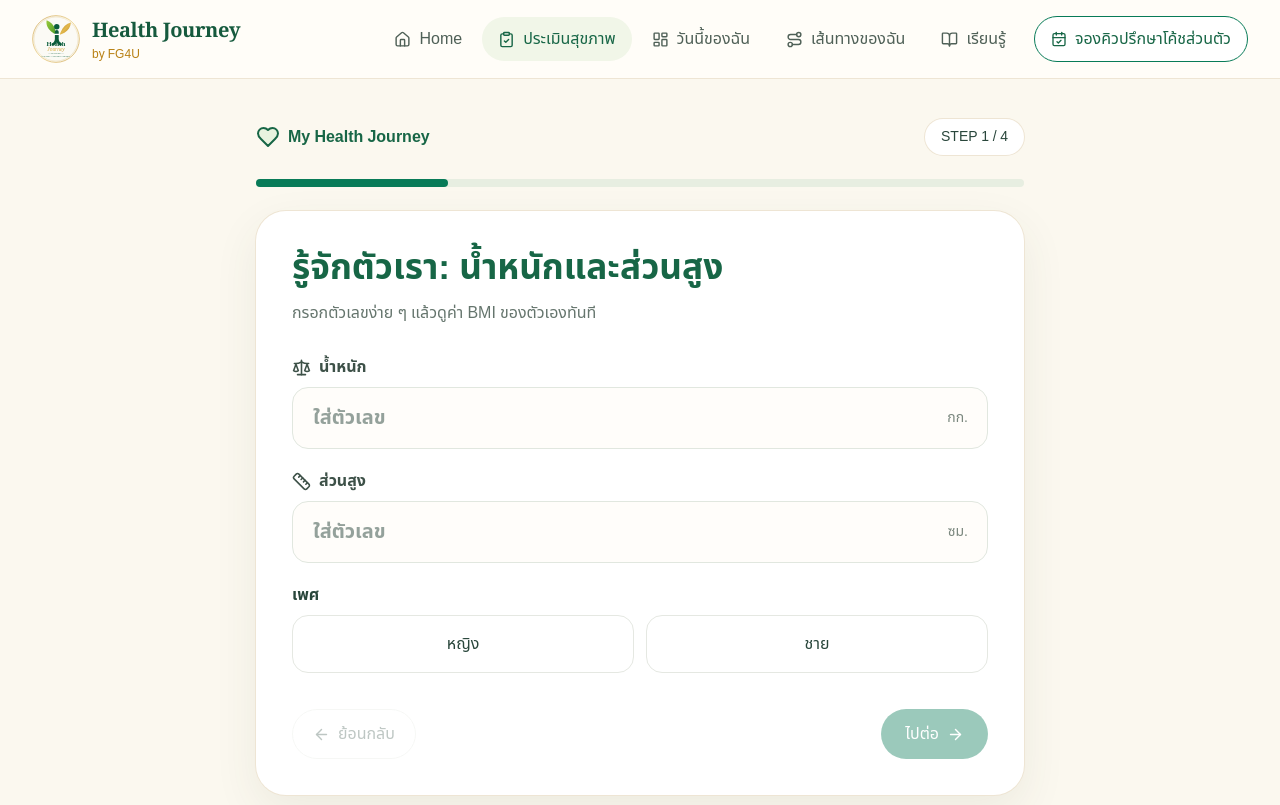
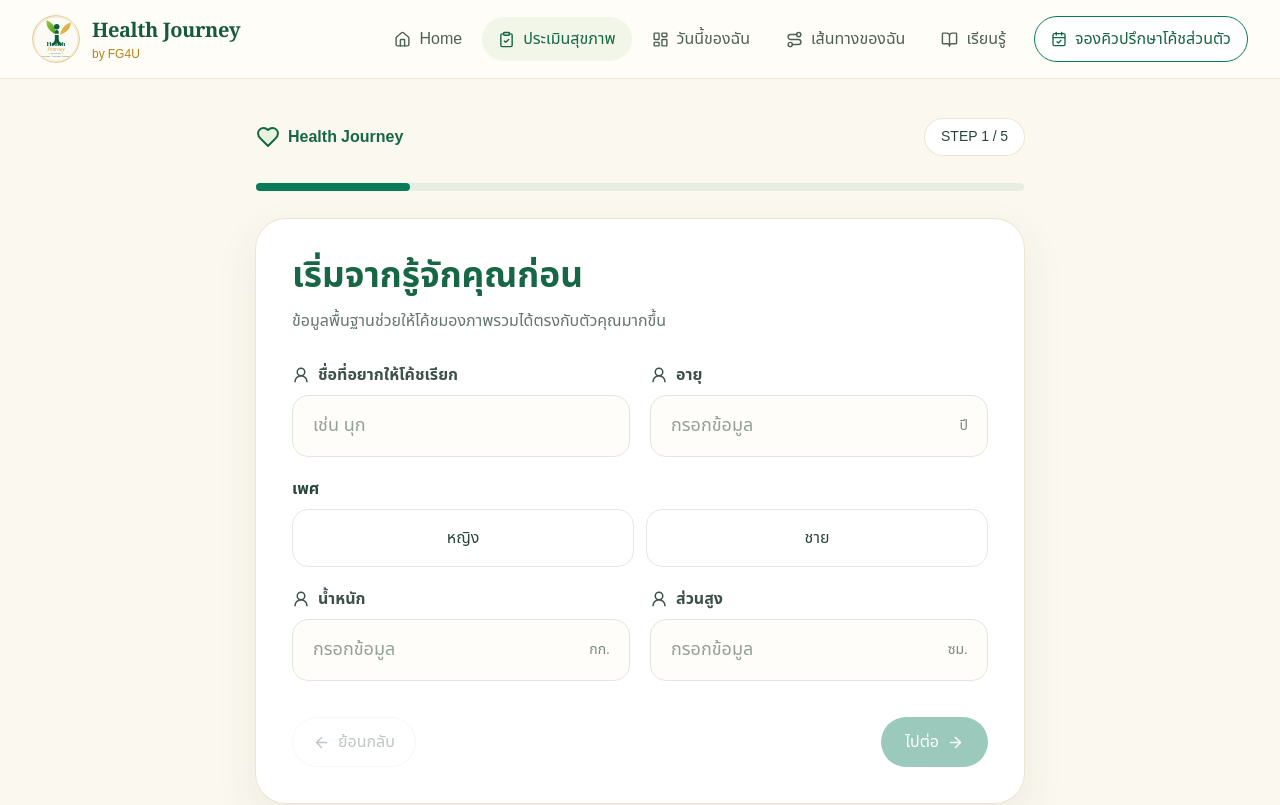
Before and after one commit to healthjourneyth/health-journey, a Next.js app: page /assessment in a window 1280 px wide. Shown: the top 805 px of the page. Built offline with nearby package versions, Linux system fonts and the light colour scheme; a web font is replaced by a local one.

Commit message:
feat: build health coach assessment flow

```diff
--- a/app/assessment/page.tsx
+++ b/app/assessment/page.tsx
@@ -1,59 +1,31 @@
 'use client';
 import { useState } from 'react';
 import { useRouter } from 'next/navigation';
-import { ArrowLeft, ArrowRight, Check, Heart, Sparkles, Ruler, Scale, Activity, Droplets } from 'lucide-react';
+import { ArrowLeft, ArrowRight, Check, Heart, ShieldCheck, Upload, UserRound, Target, Pill, FileHeart } from 'lucide-react';
 
-const steps = [
-  { title:'รู้จักตัวเรา: น้ำหนักและส่วนสูง', subtitle:'กรอกตัวเลขง่าย ๆ แล้วดูค่า BMI ของตัวเองทันที', kind:'body' },
-  { title:'มาดูสัดส่วนกันต่อ', subtitle:'ใช้รอบเอวและรอบสะโพกเป็นนิ้ว เพื่อดูค่า WHR ของคุณ', kind:'whr' },
-  { title:'ลองดูตัวเลขจากผลเลือด', subtitle:'ถ้ามีค่า Triglycerides และ HDL อยู่ในผลเลือด นำมากรอกได้เลย', kind:'metabolic' },
-  { title:'วันนี้คุณอยากดูแลเรื่องไหนก่อน?', subtitle:'ไม่มีคำตอบถูกผิด เลือกสิ่งที่ใกล้ตัวที่สุดค่ะ', kind:'life' }
+type Data = { name:string; age:string; sex:string; weight:string; height:string; goal:string; condition:string; medication:string; medicationDuration:string; line:string; phone:string; note:string; fileName:string };
+type Step = { title:string; subtitle:string; kind:'basic'|'goal'|'health'|'meds'|'contact' };
+const steps:Step[] = [
+ {title:'เริ่มจากรู้จักคุณก่อน',subtitle:'ข้อมูลพื้นฐานช่วยให้โค้ชมองภาพรวมได้ตรงกับตัวคุณมากขึ้น',kind:'basic'},
+ {title:'วันนี้คุณอยากดูแลเรื่องไหนที่สุด?',subtitle:'เลือกสิ่งที่อยากเริ่มก่อน ได้มากกว่า 1 ข้อค่ะ',kind:'goal'},
+ {title:'เล่าเรื่องสุขภาพของคุณให้โค้ชฟัง',subtitle:'ตอบเท่าที่สะดวก ข้อมูลที่มีจะช่วยให้คุยกันได้ตรงจุดขึ้น',kind:'health'},
+ {title:'ถ้ามียาประจำ อยากให้โค้ชรู้ด้วย',subtitle:'เพื่อใช้ประกอบการพูดคุยและดูแลอย่างเหมาะสม โดยไม่ปรับยาแทนแพทย์',kind:'meds'},
+ {title:'ส่งข้อมูลให้โค้ชติดต่อกลับ',subtitle:'ถ้ามีผลตรวจสุขภาพล่าสุด สามารถแนบมาให้ช่วยดูเบื้องต้นได้',kind:'contact'}
 ];
-const choices = ['ลดรอบเอว/น้ำหนัก','มีแรงและสดชื่นขึ้น','นอนให้ดีขึ้น','สร้างสุขภาพระยะยาว'];
-
-function bmiInfo(v:number){
-  if(!v) return null;
-  if(v<18.5) return {label:'น้ำหนักน้อยเกินไป',risk:'อาจมีความเสี่ยงต่อภาวะขาดสารอาหาร',tone:'yellow'};
-  if(v<23) return {label:'ปกติ',risk:'สุขภาพโดยทั่วไปอยู่ในช่วงที่ดี',tone:'green'};
-  if(v<25) return {label:'น้ำหนักเกิน',risk:'เริ่มมีความเสี่ยงต่อโรคเรื้อรังเพิ่มขึ้น',tone:'orange'};
-  if(v<30) return {label:'อ้วนระดับ 1',risk:'ควรเริ่มดูแลพฤติกรรมสุขภาพอย่างสม่ำเสมอ',tone:'orange'};
-  if(v<35) return {label:'อ้วนระดับ 2',risk:'มีความเสี่ยงต่อโรคเรื้อรังสูงขึ้น',tone:'red'};
-  return {label:'อ้วนระดับ 3',risk:'ความเสี่ยงต่อโรคเรื้อรังสูง ควรปรึกษาผู้เชี่ยวชาญ',tone:'red'};
-}
-function whrInfo(v:number,sex:string){
-  if(!v || !sex) return null;
-  const high = sex==='ชาย' ? .90 : .80;
-  const high2 = sex==='ชาย' ? 1 : .90;
-  if(v<high) return {label:'อยู่ในช่วงปกติ',risk:'สัดส่วนเอวต่อสะโพกอยู่ในช่วงที่ดี'};
-  if(v<high2) return {label:'เริ่มมีความเสี่ยง',risk:'ลองติดตามรอบเอวและพฤติกรรมสุขภาพต่อเนื่อง'};
-  return {label:'ความเสี่ยงสูง',risk:'ควรใส่ใจสุขภาพเมตาบอลิกและพิจารณาปรึกษาผู้เชี่ยวชาญ'};
-}
-function metabolicInfo(v:number){
-  if(!v) return null;
-  if(v<1.5) return {label:'ต่ำกว่า 1.5 • อยู่ในช่วงที่ดี',risk:'ตัวชี้วัดนี้ยังไม่เห็นสัญญาณความเสี่ยงสูง'};
-  if(v<3) return {label:'1.5–<3 • มีความเสี่ยงเพิ่มขึ้น',risk:'ควรดูแลอาหาร การเคลื่อนไหว การนอน และติดตามผลเลือด'};
-  return {label:'≥3 • ความเสี่ยงสูงขึ้น',risk:'ควรปรับพฤติกรรมและปรึกษาผู้เชี่ยวชาญ/ตรวจเพิ่มเติม ไม่ใช้ค่านี้วินิจฉัยโรคเพียงอย่างเดียว'};
-}
+const goals=['ลดน้ำหนัก / ลดรอบเอว','หิวบ่อย / กินจุกจิก','อยากมีพลังงานมากขึ้น','ดูแลน้ำตาลหรือไขมัน','นอนและพักผ่อนให้ดีขึ้น','ดูแลสุขภาพระยะยาว'];
 
 export default function Assessment(){
- const router=useRouter(); const [step,setStep]=useState(0); const [data,setData]=useState<any>({}); const s=steps[step];
- const set=(k:string,v:string)=>setData((d:any)=>({...d,[k]:v}));
- const bmi=data.weight&&data.height ? Number(data.weight)/(Number(data.height)/100)**2 : 0;
- const whr=data.waist&&data.hip ? Number(data.waist)/Number(data.hip) : 0;
- const metabolic=data.tg&&data.hdl ? Number(data.tg)/Number(data.hdl) : 0;
- const done = s.kind==='body' ? !!(data.weight&&data.height&&data.sex) : s.kind==='whr' ? !!(data.waist&&data.hip) : s.kind==='metabolic' ? !!(data.tg&&data.hdl) : !!data.goal;
- const finish=()=>{
-   const record={date:new Date().toISOString(),weight:Number(data.weight),height:Number(data.height),sex:data.sex,waist:Number(data.waist),hip:Number(data.hip),bmi:Number(bmi.toFixed(1)),bmiInfo:bmiInfo(bmi),whr:Number(whr.toFixed(2)),whrInfo:whrInfo(whr,data.sex),tg:Number(data.tg),hdl:Number(data.hdl),metabolic:Number(metabolic.toFixed(2)),metabolicInfo:metabolicInfo(metabolic),goal:data.goal};
-   localStorage.setItem('hj_assessment',JSON.stringify(record));
-   const old=JSON.parse(localStorage.getItem('hj_health_stats')||'[]'); localStorage.setItem('hj_health_stats',JSON.stringify([record,...old].slice(0,30)));
-   router.push('/result');
- };
- return <main className="min-h-screen bg-[#fbf8ef] px-4 py-7 text-[#29463b] md:px-7 md:py-10"><div className="mx-auto max-w-3xl"><div className="mb-6 flex items-center justify-between"><div className="flex items-center gap-2 font-semibold text-[#176646]"><Heart className="fill-[#e8f3df]"/> My Health Journey</div><span className="rounded-full bg-white px-4 py-2 text-sm ring-1 ring-[#eee5d4]">STEP {step+1} / 4</span></div><div className="mb-6 h-2 rounded-full bg-[#e7eee1]"><div className="h-2 rounded-full bg-[#087b58] transition-all" style={{width:`${((step+1)/4)*100}%`}}/></div><section className="rounded-[30px] bg-white p-6 shadow-[0_16px_45px_rgba(64,78,55,.08)] ring-1 ring-[#eee5d4] md:p-9"><h1 className="text-[1.75rem] font-semibold leading-tight text-[#176646] md:text-[2.2rem]">{s.title}</h1><p className="mt-2 text-[16px] leading-7 text-[#65756d]">{s.subtitle}</p>
- {s.kind==='body'&&<div className="mt-7 space-y-5"><Field label="น้ำหนัก" unit="กก." value={data.weight} onChange={v=>set('weight',v)} icon={<Scale size={19}/>}/><Field label="ส่วนสูง" unit="ซม." value={data.height} onChange={v=>set('height',v)} icon={<Ruler size={19}/>}/><div><label className="mb-2 block font-semibold">เพศ</label><div className="grid grid-cols-2 gap-3">{['หญิง','ชาย'].map(x=><button key={x} onClick={()=>set('sex',x)} className={`rounded-2xl border p-4 font-semibold ${data.sex===x?'border-[#087b58] bg-[#eef8f1] text-[#087b58]':'border-[#e5e8e2]'}`}>{data.sex===x&&<Check className="mx-auto mb-1" size={17}/>} {x}</button>)}</div></div>{bmi>0&&<MetricPreview title="BMI ของคุณ" value={bmi.toFixed(1)} info={bmiInfo(bmi)}/>}</div>}
- {s.kind==='whr'&&<div className="mt-7 space-y-5"><Field label="รอบเอว" unit="นิ้ว" value={data.waist} onChange={v=>set('waist',v)} icon={<Ruler size={19}/>}/><Field label="รอบสะโพก" unit="นิ้ว" value={data.hip} onChange={v=>set('hip',v)} icon={<Ruler size={19}/>}/><p className="text-sm leading-6 text-[#6b7b72]">วัดรอบเอวบริเวณที่กำหนดของคุณอย่างสบาย ๆ และวัดรอบสะโพกตรงส่วนที่กว้างที่สุด</p>{whr>0&&<MetricPreview title="WHR ของคุณ" value={whr.toFixed(2)} info={whrInfo(whr,data.sex)}/>}</div>}
- {s.kind==='metabolic'&&<div className="mt-7 space-y-5"><Field label="Triglycerides (TG)" unit="mg/dL" value={data.tg} onChange={v=>set('tg',v)} icon={<Activity size={19}/>}/><Field label="HDL" unit="mg/dL" value={data.hdl} onChange={v=>set('hdl',v)} icon={<Droplets size={19}/>}/>{metabolic>0&&<MetricPreview title="TG ÷ HDL ของคุณ" value={metabolic.toFixed(2)} info={metabolicInfo(metabolic)}/>}<div className="rounded-2xl bg-[#fff9ed] p-4 text-sm leading-6 text-[#786848]">ค่านี้เป็นตัวชี้วัดความเสี่ยงเบื้องต้น ไม่ใช่การวินิจฉัยภาวะดื้ออินซูลิน หากมีผลเลือดผิดปกติหรือมีโรคประจำตัว ควรปรึกษาแพทย์หรือผู้เชี่ยวชาญค่ะ</div></div>}
- {s.kind==='life'&&<div className="mt-7 grid gap-3">{choices.map(c=><button key={c} onClick={()=>set('goal',c)} className={`rounded-2xl border p-5 text-left text-[17px] font-semibold ${data.goal===c?'border-[#087b58] bg-[#eef8f1] text-[#087b58]':'border-[#e5e8e2] hover:bg-[#f7faf4]'}`}>{data.goal===c&&<Check className="mb-1" size={18}/>} {c}</button>)}</div>}
- <div className="mt-9 flex justify-between gap-3"><button disabled={step===0} onClick={()=>setStep(step-1)} className="inline-flex items-center gap-2 rounded-full border border-[#e2e6df] px-5 py-3 font-semibold disabled:opacity-30"><ArrowLeft size={17}/>ย้อนกลับ</button>{step<3?<button disabled={!done} onClick={()=>setStep(step+1)} className="inline-flex items-center gap-2 rounded-full bg-[#087b58] px-6 py-3 font-semibold text-white disabled:opacity-40">ไปต่อ <ArrowRight size={17}/></button>:<button disabled={!done} onClick={finish} className="inline-flex items-center gap-2 rounded-full bg-[#087b58] px-6 py-3 font-semibold text-white disabled:opacity-40"><Sparkles size={17}/>ดูผลของฉัน <ArrowRight size={17}/></button>}</div></section></div></main>
+ const router=useRouter(); const [step,setStep]=useState(0); const [data,setData]=useState<Data>({name:'',age:'',sex:'',weight:'',height:'',goal:'',condition:'',medication:'',medicationDuration:'',line:'',phone:'',note:'',fileName:''});
+ const s=steps[step]; const set=(k:keyof Data,v:string)=>setData(d=>({...d,[k]:v}));
+ const bmi=data.weight&&data.height?Number(data.weight)/(Number(data.height)/100)**2:0;
+ const done=s.kind==='basic'?!!(data.name&&data.age&&data.sex&&data.weight&&data.height):s.kind==='goal'?!!data.goal:s.kind==='health'?!!data.condition:s.kind==='meds'?true:!!(data.line||data.phone);
+ const finish=()=>{const record={...data,date:new Date().toISOString(),bmi:Number(bmi.toFixed(1))};localStorage.setItem('hj_health_profile',JSON.stringify(record));router.push('/result');};
+ return <main className="min-h-screen bg-[#fbf8ef] px-4 py-7 text-[#29463b] md:px-7 md:py-10"><div className="mx-auto max-w-3xl"><header className="mb-7 flex items-center justify-between"><div className="flex items-center gap-2 font-semibold text-[#176646]"><Heart className="fill-[#e8f3df]"/> Health Journey</div><span className="rounded-full bg-white px-4 py-2 text-sm ring-1 ring-[#eee5d4]">STEP {step+1} / {steps.length}</span></header><div className="mb-7 h-2 rounded-full bg-[#e7eee1]"><div className="h-2 rounded-full bg-[#087b58] transition-all" style={{width:`${((step+1)/steps.length)*100}%`}}/></div><section className="rounded-[30px] bg-white p-6 shadow-[0_16px_45px_rgba(64,78,55,.08)] ring-1 ring-[#eee5d4] md:p-9"><h1 className="text-[1.75rem] font-semibold leading-tight text-[#176646] md:text-[2.2rem]">{s.title}</h1><p className="mt-2 text-[16px] leading-7 text-[#65756d]">{s.subtitle}</p>
+ {s.kind==='basic'&&<div className="mt-7 grid gap-5 sm:grid-cols-2"><Field label="ชื่อที่อยากให้โค้ชเรียก" value={data.name} onChange={v=>set('name',v)} placeholder="เช่น นุก"/><Field label="อายุ" unit="ปี" value={data.age} onChange={v=>set('age',v)} type="number"/><div className="sm:col-span-2"><label className="mb-2 block font-semibold">เพศ</label><div className="grid grid-cols-2 gap-3">{['หญิง','ชาย'].map(x=><button type="button" key={x} onClick={()=>set('sex',x)} className={`rounded-2xl border p-4 font-semibold ${data.sex===x?'border-[#087b58] bg-[#eef8f1] text-[#087b58]':'border-[#e5e8e2]'}`}>{data.sex===x&&<Check className="mx-auto mb-1" size={17}/>} {x}</button>)}</div></div><Field label="น้ำหนัก" unit="กก." value={data.weight} onChange={v=>set('weight',v)} type="number"/><Field label="ส่วนสูง" unit="ซม." value={data.height} onChange={v=>set('height',v)} type="number"/>{bmi>0&&<div className="sm:col-span-2 rounded-2xl bg-[#f4f8ed] p-5 ring-1 ring-[#e0ead5]"><div className="text-sm text-[#65756d]">BMI เบื้องต้น</div><div className="mt-1 text-4xl font-semibold text-[#176646]">{bmi.toFixed(1)}</div><p className="mt-2 text-sm leading-6 text-[#5f7067]">ใช้เป็นข้อมูลประกอบการประเมินภาพรวม ไม่ใช่การวินิจฉัยโรคค่ะ</p></div>}</div>}
+ {s.kind==='goal'&&<div className="mt-7 grid gap-3">{goals.map(c=><button type="button" key={c} onClick={()=>set('goal',data.goal===c?'':c)} className={`rounded-2xl border p-5 text-left text-[17px] font-semibold ${data.goal===c?'border-[#087b58] bg-[#eef8f1] text-[#087b58]':'border-[#e5e8e2] hover:bg-[#f7faf4]'}`}>{data.goal===c&&<Check className="mb-1" size={18}/>} {c}</button>)}</div>}
+ {s.kind==='health'&&<div className="mt-7 space-y-5"><label className="block"><span className="mb-2 block font-semibold">มีโรคประจำตัวหรือปัญหาสุขภาพอะไรที่อยากให้โค้ชรู้ไหม?</span><textarea value={data.condition} onChange={e=>set('condition',e.target.value)} className="min-h-32 w-full rounded-2xl border border-[#e1e7df] bg-[#fffdfa] px-5 py-4 outline-none focus:border-[#087b58]" placeholder="เช่น น้ำตาลสูง ความดัน ไขมันสูง กรดไหลย้อน หรือไม่มีค่ะ"/></label><label className="block"><span className="mb-2 block font-semibold">มีอะไรที่อยากเล่าเพิ่มเติมไหม?</span><textarea value={data.note} onChange={e=>set('note',e.target.value)} className="min-h-28 w-full rounded-2xl border border-[#e1e7df] bg-[#fffdfa] px-5 py-4 outline-none focus:border-[#087b58]" placeholder="พฤติกรรมการกิน การนอน การออกกำลังกาย หรือสิ่งที่กังวล"/></label></div>}
+ {s.kind==='meds'&&<div className="mt-7 space-y-5"><div className="rounded-2xl bg-[#fff9ed] p-4 text-sm leading-6 text-[#786848]"><Pill size={18} className="mb-1"/>ถ้าทานยาอยู่ บอกชื่อยาและระยะเวลาที่ทานได้เลยค่ะ ข้อมูลนี้ใช้ประกอบการคุยกับโค้ชเท่านั้น และโค้ชจะไม่แนะนำให้หยุดหรือปรับยาเอง</div><Field label="ทานยาอะไรอยู่บ้าง?" value={data.medication} onChange={v=>set('medication',v)} placeholder="เช่น Metformin 500 mg"/><Field label="ทานมานานแค่ไหน?" value={data.medicationDuration} onChange={v=>set('medicationDuration',v)} placeholder="เช่น 2 ปี / 6 เดือน / ไม่แน่ใจ"/></div>}
+ {s.kind==='contact'&&<div className="mt-7 space-y-5"><div className="grid gap-5 sm:grid-cols-2"><Field label="LINE ID" value={data.line} onChange={v=>set('line',v)} placeholder="LINE ที่ติดต่อสะดวก"/><Field label="เบอร์โทร" value={data.phone} onChange={v=>set('phone',v)} placeholder="08x-xxx-xxxx" type="tel"/></div><label className="block rounded-2xl border border-dashed border-[#b8cdb9] bg-[#f8fbf5] p-5"><span className="flex items-center gap-2 font-semibold text-[#176646]"><Upload size={18}/>แนบผลตรวจสุขภาพล่าสุด (ถ้ามี)</span><span className="mt-1 block text-sm text-[#68776f]">รองรับ PDF, JPG, PNG — ในรุ่นนี้ระบบจะบันทึกชื่อไฟล์ไว้เพื่อเตรียมเชื่อมระบบส่งไฟล์จริง</span><input type="file" accept=".pdf,.jpg,.jpeg,.png" className="mt-4 w-full text-sm" onChange={e=>set('fileName',e.target.files?.[0]?.name||'')}/>{data.fileName&&<div className="mt-2 text-sm font-medium text-[#35764e]">✓ {data.fileName}</div>}</label><div className="rounded-2xl bg-[#f4f8ed] p-5 text-sm leading-6 text-[#5f7067]"><div className="flex items-center gap-2 font-semibold text-[#176646]"><ShieldCheck size={18}/> ข้อมูลของคุณ</div><p className="mt-1">ใช้เพื่อให้ Health Coach ช่วยประเมินภาพรวมเบื้องต้นและติดต่อกลับเท่านั้น ไม่ใช่การวินิจฉัยโรคหรือการปรับยา</p></div></div>}
+ <div className="mt-9 flex justify-between gap-3"><button type="button" disabled={step===0} onClick={()=>setStep(step-1)} className="inline-flex items-center gap-2 rounded-full border border-[#e2e6df] px-5 py-3 font-semibold disabled:opacity-30"><ArrowLeft size={17}/>ย้อนกลับ</button>{step<steps.length-1?<button type="button" disabled={!done} onClick={()=>setStep(step+1)} className="inline-flex items-center gap-2 rounded-full bg-[#087b58] px-6 py-3 font-semibold text-white disabled:opacity-40">ไปต่อ <ArrowRight size={17}/></button>:<button type="button" disabled={!done} onClick={finish} className="inline-flex items-center gap-2 rounded-full bg-[#087b58] px-6 py-3 font-semibold text-white disabled:opacity-40"><FileHeart size={17}/>ส่งข้อมูลให้โค้ช <ArrowRight size={17}/></button>}</div></section></div></main>
 }
-function Field({label,unit,value,onChange,icon}:any){return <div><label className="mb-2 flex items-center gap-2 font-semibold text-[#3d5148]">{icon}{label}</label><div className="relative"><input type="number" inputMode="decimal" min="0" step="0.1" value={value||''} onChange={e=>onChange(e.target.value)} className="w-full rounded-2xl border border-[#e1e7df] bg-[#fffdfa] px-5 py-4 pr-24 text-xl font-semibold text-[#29463b] outline-none focus:border-[#087b58]" placeholder="ใส่ตัวเลข"/><span className="absolute right-5 top-1/2 -translate-y-1/2 text-sm text-[#7b887f]">{unit}</span></div></div>}
-function MetricPreview({title,value,info}:any){return <div className="rounded-[24px] bg-[#f4f8ed] p-5 ring-1 ring-[#e0ead5]"><div className="text-sm text-[#65756d]">{title}</div><div className="mt-1 flex flex-wrap items-end gap-3"><div className="text-4xl font-semibold text-[#176646]">{value}</div><div className="pb-1 text-[15px] font-semibold text-[#4e735a]">{info?.label}</div></div><p className="mt-2 text-sm leading-6 text-[#5f7067]">{info?.risk}</p></div>}
+function Field({label,unit,value,onChange,placeholder,type='text'}:{label:string;unit?:string;value:string;onChange:(v:string)=>void;placeholder?:string;type?:string}){return <label className="block"><span className="mb-2 flex items-center gap-2 font-semibold text-[#3d5148]"><UserRound size={18}/>{label}</span><div className="relative"><input type={type} inputMode={type==='number'?'decimal':undefined} min="0" step="0.1" value={value} onChange={e=>onChange(e.target.value)} className="w-full rounded-2xl border border-[#e1e7df] bg-[#fffdfa] px-5 py-4 pr-20 text-lg outline-none focus:border-[#087b58]" placeholder={placeholder||'กรอกข้อมูล'}/>{unit&&<span className="absolute right-5 top-1/2 -translate-y-1/2 text-sm text-[#7b887f]">{unit}</span>}</div></label>}
```
